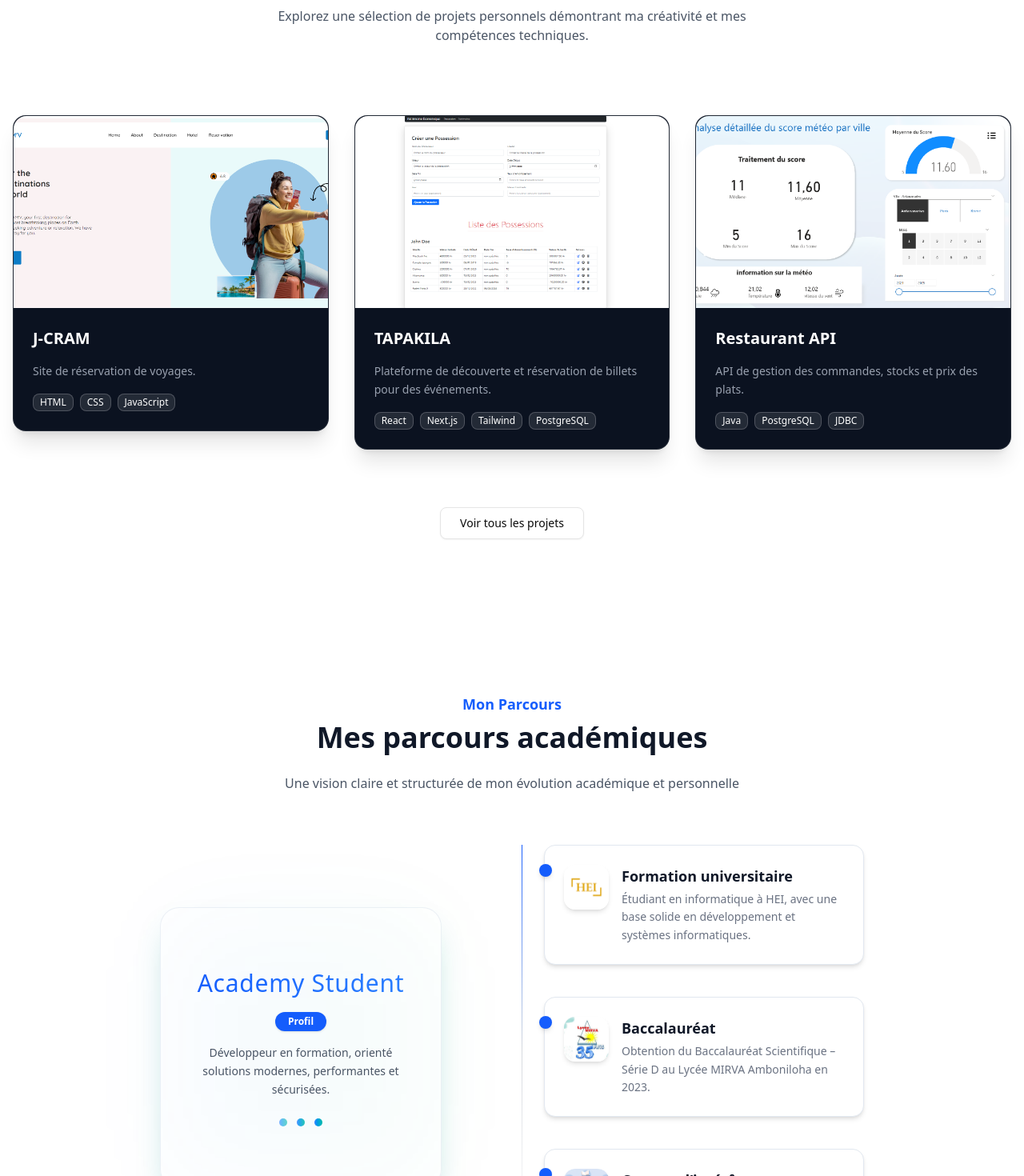
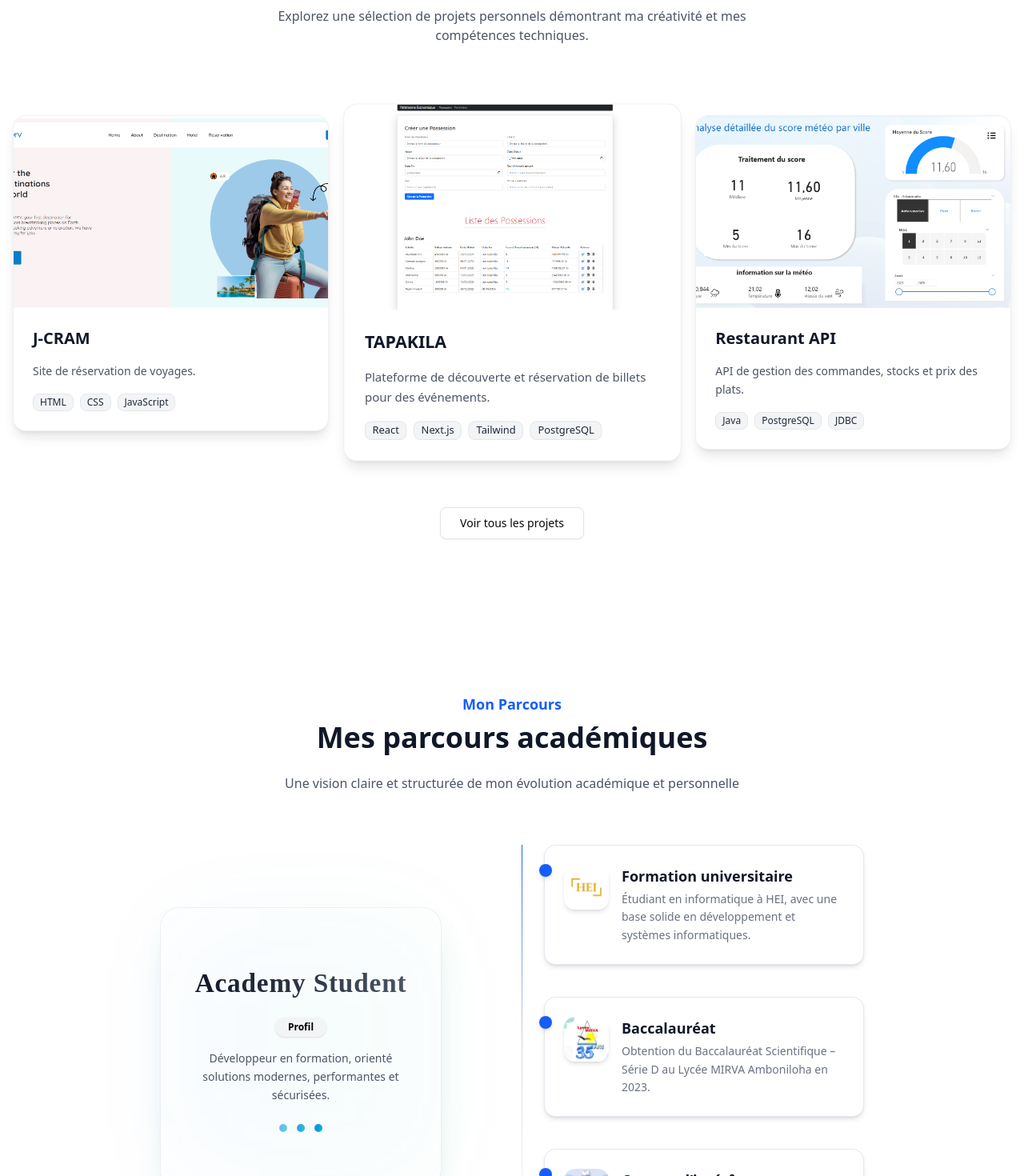
Before and after one commit to RYJramefison/Portfolio, a Next.js app: page / in a window 1280 px wide. Shown: the part 1840-3310 px from the top of the page at 80% size. Built offline with nearby package versions, Linux system fonts and the light colour scheme.

Commit message:
fix: light and dark mode poject section

```diff
--- a/components/sections/AcademyStudentSection.tsx
+++ b/components/sections/AcademyStudentSection.tsx
@@ -63,7 +63,7 @@ export default function AcademyStudentSection() {
             className="relative z-10 w-[22rem] h-[22rem] rounded-3xl
                       bg-white/80 dark:bg-slate-900/80
                       backdrop-blur-xl border border-slate-200/60 dark:border-slate-800
-                      shadow-[0_20px_40px_-15px_rgba(13,148,136,0.35)]
+                      shadow-[0_20px_40px_-20px_rgba(13,148,136,0.35)]
                       flex items-center justify-center text-center px-10"
           >
             <div className="absolute inset-0 rounded-3xl
@@ -75,17 +75,23 @@ export default function AcademyStudentSection() {
 
 
             <h3
-              className="text-3xl tracking-wide
-                        bg-gradient-to-r from-blue-600 to-blue-500
-                        bg-clip-text text-transparent"
-            >
-              {t.academy.profile.title}
-            </h3>
+  className="
+    text-[2.08rem]
+    font-semibold
+    tracking-wide
+    font-[Poppins]
+    bg-gradient-to-r from-gray-900 to-gray-600
+    dark:from-white dark:to-gray-300
+    bg-clip-text text-transparent
+  "
+>
+  {t.academy.profile.title}
+</h3>
 
             <span className="inline-block px-4 py-1 text-xs font-semibold
                  rounded-full
-                 shadow-md bg-blue-600
-                 text-white shadow-sm">
+                 shadow-md bg-gray-100
+                 text-black shadow-sm">
               {t.academy.profile.badge}
             </span>
 
--- a/components/sections/PojectSection.tsx
+++ b/components/sections/PojectSection.tsx
@@ -39,22 +39,54 @@ const ProjectSection = () => {
     key={project.title}
     initial={{ opacity: 0, y: 30 }}
     whileInView={{ opacity: 1, y: 0 }}
+    viewport={{ once: true }}
     transition={{ delay: index * 0.1 }}
-              viewport={{ once: true }}
+
+    animate={{
+      scale: index === 1 ? 1.07 : 1,
+    }}
+
+    whileHover={{
+      y: -12,
+      scale: index === 1 ? 1.08 : 1.03,
+    }}
+
+    className="relative"
   >
-            <Card className="group relative h-full border-none bg-transparent shadow-none">
-
-{/* WRAPPER VISUEL */}
+      {/* GLOW */}
       <div
         className="
+          pointer-events-none
+          absolute inset-0
           rounded-2xl
-    border border-white/10
-    bg-[#0b1220]
-    shadow-xl
+          opacity-0
+          blur-xl
+          transition-opacity duration-500
+          group-hover:opacity-100
+          bg-gradient-to-r
+          from-blue-500/30
+          via-indigo-500/30
+          to-purple-500/30
+          dark:from-blue-400/20
+          dark:via-indigo-400/20
+          dark:to-purple-400/20
+        "
+      />
+
+      <Card className="group relative h-full border-none bg-transparent shadow-none">
+        <div
+          className="
+            relative
+            rounded-2xl
+            border
+            border-gray-200/60 dark:border-white/10
+            bg-white dark:bg-gray-900
+            shadow-lg dark:shadow-2xl
+            transition-all duration-500
+            group-hover:shadow-2xl
           "
         >
-
-  {/* IMAGE (ZONE ISOLÉE) */}
+          {/* IMAGE */}
           <div className="relative h-60 overflow-hidden rounded-t-2xl">
             <img
               src={project.image}
@@ -73,16 +105,19 @@ const ProjectSection = () => {
               className="
                 absolute inset-0
                 bg-gradient-to-t
-        from-black/60
-        via-black/30
+                from-white/70
+                via-white/40
                 to-transparent
+                dark:from-gray-900/70
+                dark:via-gray-900/40
+                dark:to-transparent
                 opacity-0
                 group-hover:opacity-100
                 transition-opacity duration-500
               "
             />
 
-    {/* Hover actions */}
+            {/* ACTIONS */}
             <div
               className="
                 absolute bottom-4 right-4
@@ -94,28 +129,44 @@ const ProjectSection = () => {
             >
               <Button
                 size="icon"
-        className="rounded-full bg-white/90 backdrop-blur text-gray-900 shadow-lg hover:bg-white"
+                className="
+                  rounded-full
+                  bg-white/90 dark:bg-black/70
+                  backdrop-blur
+                  text-blue-600
+                  shadow-lg
+                  hover:scale-110
+                  transition
+                "
               >
                 <ExternalLink className="h-4 w-4" />
               </Button>
 
               <Button
                 size="icon"
-        className="rounded-full bg-white/90 backdrop-blur text-gray-900 shadow-lg hover:bg-white"
+                className="
+                  rounded-full
+                  bg-white/90 dark:bg-black/70
+                  backdrop-blur
+                  text-gray-900 dark:text-white
+                  hover:text-white
+                  shadow-lg
+                  hover:scale-110
+                  transition
+                "
               >
                 <GithubIcon className="h-4 w-4" />
               </Button>
             </div>
           </div>
 
-  {/* BODY (PROTÉGÉ, JAMAIS TOUCHÉ PAR LE ZOOM) */}
           {/* BODY */}
-<div className="p-6 space-y-4 rounded-b-2xl">
-  <h3 className="text-xl font-bold text-white">
+          <div className="p-6 space-y-4">
+            <h3 className="text-xl font-bold text-gray-900 dark:text-white">
               {project.title}
             </h3>
 
-  <p className="text-sm text-gray-400 leading-relaxed">
+            <p className="text-sm text-gray-600 dark:text-gray-400 leading-relaxed">
               {project.description}
             </p>
 
@@ -123,24 +174,24 @@ const ProjectSection = () => {
               {project.tags.map((tag) => (
                 <Badge
                   key={tag}
-        className="bg-white/10 text-white border border-white/20"
+                  className="
+                    bg-gray-100 dark:bg-white/10
+                    text-gray-800 dark:text-white
+                    border border-gray-200 dark:border-white/20
+                  "
                 >
                   {tag}
                 </Badge>
               ))}
             </div>
           </div>
-
         </div>
       </Card>
-
-
-
-
-
     </motion.div>
   ))}
 </div>
+
+
 
         {/* CTA */}
         <div className="text-center mt-12">
```
Lines whose indentation alone changed are shown as unchanged.
